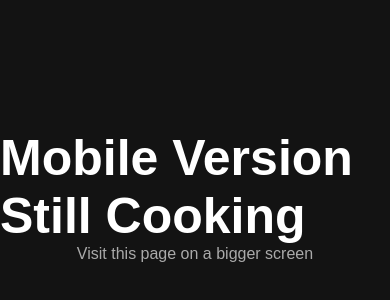
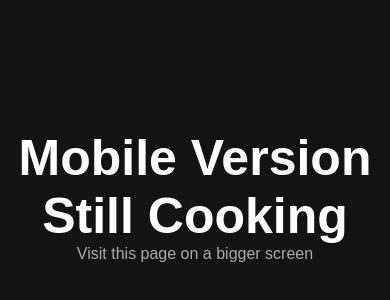
Before and after one commit to szutciek/portfolio, a Vue app: page / in a window 390 px wide. Shown: the part 226-526 px from the top of the page. Built offline with nearby package versions, Linux system fonts and the light colour scheme; no server answers; a web font is replaced by a local one.

Commit message:
Restructured core of layouts and home for responsiveness

```diff
--- a/src/App.vue
+++ b/src/App.vue
@@ -1,7 +1,10 @@
 <template>
-  <component :is="isMobile ? MobileLayout : DesktopLayout">
+  <DesktopLayout v-if="deviceType === 'desktop'">
     <router-view />
-  </component>
+  </DesktopLayout>
+  <MobileLayout v-if="deviceType === 'mobile'">
+    <router-view />
+  </MobileLayout>
 </template>
 
 <style>
@@ -78,5 +81,5 @@ Object.defineProperty(Array.prototype, 'subset', {
   enumerable: false,
 })
 
-const { isMobile } = useBreakpoint()
+const { deviceType } = useBreakpoint()
 </script>
--- a/src/composables/useBreakpoint.js
+++ b/src/composables/useBreakpoint.js
@@ -1,10 +1,14 @@
 import { ref, onMounted, onUnmounted } from 'vue'
 
 export function useBreakpoint() {
-  const isMobile = ref(false)
+  const deviceType = ref(null)
 
   const update = () => {
-    isMobile.value = window.innerWidth < 1000
+    if (window.innerWidth < 1000) {
+      deviceType.value = 'mobile'
+    } else {
+      deviceType.value = 'desktop'
+    }
   }
 
   onMounted(() => {
@@ -16,5 +20,5 @@ export function useBreakpoint() {
     window.removeEventListener('resize', update)
   })
 
-  return { isMobile }
+  return { deviceType }
 }
--- a/src/layouts/MobileLayout.vue
+++ b/src/layouts/MobileLayout.vue
@@ -3,3 +3,39 @@
     <slot />
   </main>
 </template>
+
+<style>
+h1 {
+  font-size: 120px;
+  font-weight: 700;
+  color: #fff;
+}
+._half h1 {
+  font-size: 100px;
+  color: #fff;
+}
+h2 {
+  font-size: 60px;
+  font-weight: 700;
+  color: #fff;
+}
+._half h2 {
+  font-size: 50px;
+  color: #fff;
+}
+h2 span {
+  font-size: 16px;
+  font-weight: 500;
+  color: #888;
+  margin-left: var(--base2);
+}
+h3 {
+  font-size: 20px;
+  font-weight: 600;
+  color: #ddd;
+}
+p {
+  font-size: 16px;
+  color: #aaa;
+}
+</style>
--- a/src/views/MobileHomeView.vue
+++ b/src/views/MobileHomeView.vue
@@ -1,11 +1,9 @@
 <template>
-  <LenisScroll v-slot="{ global, sections }" sections>
-    <div class="container">
-      <h2>Mobile Version Still Cooking</h2>
-      <p>Visit this page on a bigger screen</p>
-      <!-- ADD OPTION TO EMAIL PAGE LINK -->
-    </div>
-  </LenisScroll>
+  <div class="container">
+    <h2>Mobile Version Still Cooking</h2>
+    <p>Visit this page on a bigger screen</p>
+    <!-- ADD OPTION TO EMAIL PAGE LINK -->
+  </div>
 </template>
 
 <style scoped>
@@ -15,6 +13,10 @@
   align-items: center;
   justify-content: center;
   height: 100dvh;
+}
+h2,
+p {
+  text-align: center;
 }
 </style>
 
--- a/src/views/ResponsiveHomeView.vue
+++ b/src/views/ResponsiveHomeView.vue
@@ -3,9 +3,10 @@ import { useBreakpoint } from '@/composables/useBreakpoint'
 import DesktopHome from '@/views/DesktopHomeView.vue'
 import MobileHome from '@/views/MobileHomeView.vue'
 
-const { isMobile } = useBreakpoint()
+const { deviceType } = useBreakpoint()
 </script>
 
 <template>
-  <component :is="isMobile ? MobileHome : DesktopHome" />
+  <DesktopHome v-if="deviceType === 'desktop'" />
+  <MobileHome v-if="deviceType === 'mobile'" />
 </template>
```
